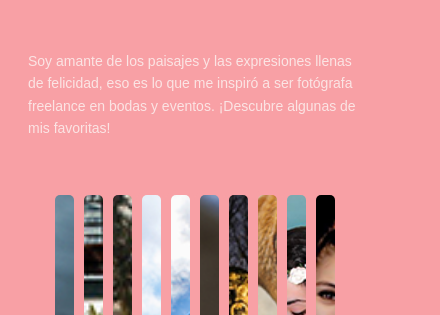
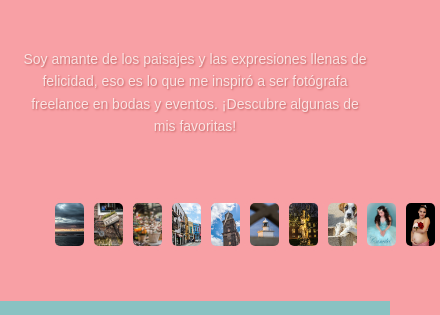
Before and after one commit to PatriSamudio/Portfolio2023, a website built with Vite: page src/components/fotografia/foto.html in a window 390 px wide. Shown: the part 139-454 px from the top of the page, 440 px wide, since content can reach past the window. Built offline with nearby package versions, Linux system fonts and the light colour scheme.

Commit message:
modified all medias and include text description and new curriculum

```diff
--- a/src/components/aboutme/aboutme.css
+++ b/src/components/aboutme/aboutme.css
@@ -7,10 +7,6 @@
     background-color: #f8a0a5;
     font-family: Arial, Helvetica, sans-serif;
     overflow-x: hidden;
-}
-
-.pdf{
-  margin: 10px;
 }
 
 .navbar{
@@ -79,11 +75,14 @@ a:hover{
   background: white;
 }
 
-p{
+.par{
   color: #fbe4e4;
-  font-size: 14px;
+  font-size: 24px;
   line-height: 1.6;
   margin:2em;
+  padding: 2em;
+  text-align: center;
+  text-shadow: 1px 1px 2px #c56262;
 }
 
     article {
@@ -94,13 +93,19 @@ p{
       margin-inline-end: 0;
     }
 
+    .pdf{
+      display: flex;
+      justify-content: center;
+      margin: 10px;
+    }
+
     .footer{
       background-color: #89c2c2;
       display: flex;
       justify-content:center ;
       flex-direction: column;
       width: auto;
-      height: 150px;
+      height: 100px;
       padding: 15px;
       }
 
@@ -152,7 +157,6 @@ p{
 
     .flex {
       display: flex;
-
    }
 
     .link-list {
@@ -184,6 +188,22 @@ p{
       margin-top: 15px;
     }
 
+    .par{
+      color: #fbe4e4;
+      font-size: 14px;
+      line-height: 1.6;
+      margin: 10px;
+      padding: 10px ;
+      text-shadow: 1px 1px 2px #c56262;
+    }
+
+      article {
+        display: block;
+        margin-block-start: 1em;
+        margin-block-end: 1em;
+        margin-inline-start: 0;
+        margin-inline-end: 0;
+      }
 
     .footer{
     height: 80px;
@@ -196,8 +216,4 @@ p{
       width: 26px;
       height: 26px;
     }
-
-    .copy h4{
-    padding-top: 10px;
 }
-}
--- a/src/components/design/desing.css
+++ b/src/components/design/desing.css
@@ -22,7 +22,6 @@
   align-items: center;
   justify-content: space-around;
   list-style: none;
-  font-family: Arial, Helvetica, sans-serif;
   font-size: 24px;
   font-weight: bold;
   color: white;
@@ -74,11 +73,14 @@ a:hover{
   background: white;
 }
 
-p{
+.par{
   color: #fbe4e4;
-  font-size: 14px;
+  font-size: 24px;
   line-height: 1.6;
   margin:2em;
+  padding: 2em;
+  text-align: center;
+  text-shadow: 1px 1px 2px #c56262;
 }
 
   article {
@@ -98,17 +100,16 @@ p{
 }
 
     .carrusel{
-        width: 700%;
+        width: 300%;
         height: auto;
-        max-width: 120em;
-        background-color: #89c2c2;
         border: none;
         border-radius: 10px;
-        overflow: hidden;
+        overflow-y:hidden;
+        overflow-x:scroll;
     }
 
         .grande{
-            width: 800%;
+            width: 290%;
             height: auto;
             background-color: #fbe4e4;
             display: flex;
@@ -140,14 +141,14 @@ p{
 
         h3{
           color: #4d4c4c;
-          font-size: 13px;
-          width: 200px;
+          font-size: 14px;
+          width: auto;
           text-align: center;
           line-height: 1.4;
           margin-top: 1em;
         }
 
-li{
+/* li{
     list-style: none;
 }
 
@@ -186,7 +187,7 @@ li{
 
     .punto.activo{
         background-color: #89c2c2;
-    }
+    } */
 
     .footer{
       background-color: #89c2c2;
@@ -194,7 +195,7 @@ li{
       justify-content:center ;
       flex-direction: column;
       width: auto;
-      height: 150px;
+      height: 100px;
       padding: 15px;
       }
 
@@ -283,6 +284,15 @@ li{
       height: auto;
     }
 
+    .par{
+      color: #fbe4e4;
+      font-size: 14px;
+      line-height: 1.6;
+      margin: 10px;
+      padding: 10px ;
+      text-shadow: 1px 1px 2px #c56262;
+    }
+
       .img1{
         width: 300px;
         height: auto;
@@ -299,8 +309,4 @@ li{
       width: 26px;
       height: 26px;
     }
-
-    .copy h4{
-    padding-top: 10px;
-    }
 }
--- a/src/components/fotografia/foto.css
+++ b/src/components/fotografia/foto.css
@@ -75,12 +75,15 @@ a:hover{
   background: white;
 }
 
-  p{
-    color: #fbe4e4;
-    font-size: 14px;
-    line-height: 1.6;
-    margin:2em;
-  }
+.par{
+  color: #fbe4e4;
+  font-size: 24px;
+  line-height: 1.6;
+  margin:2em;
+  padding: 2em;
+  text-align: center;
+  text-shadow: 1px 1px 2px #c56262;
+}
 
     article {
       display: block;
@@ -121,7 +124,7 @@ a:hover{
       justify-content:center ;
       flex-direction: column;
       width: auto;
-      height: 150px;
+      height: 100px;
       padding: 15px;
     }
 
@@ -205,16 +208,40 @@ a:hover{
       margin-top: 15px;
     }
 
-    section img{
-      width: auto;
-      flex-grow: 1;
-
+    .par{
+      color: #fbe4e4;
+      font-size: 14px;
+      line-height: 1.6;
+      margin: 10px;
+      padding: 10px ;
+      text-shadow: 1px 1px 2px #c56262;
     }
 
-    section img:hover{
+    section{
+      display: flex;
+      width: 100%;
+      height: 100%;
+    }
+
+    .foto{
+      width: 100%;
+      height: auto;
+      flex-grow: 1;
+      object-fit: cover;
+      opacity: 1;
+      transition: 0.5s ease;
+      border: 5px solid #f8a0a5;
+      border-radius: 10px;
+      overflow-y:hidden;
+      overflow-x:scroll;
+    }
+
+    .foto:active{
       cursor: crosshair;
-      width: 300px;
-      border: none;
+      width: 500px;
+      height: auto;
+      opacity: 1;
+      filter: contrast(120%);
     }
 
     .footer{
@@ -228,8 +255,4 @@ a:hover{
       width: 26px;
       height: 26px;
     }
-
-    .copy h4{
-      padding-top: 10px;
-    }
   }
--- a/src/components/fotografia/foto.html
+++ b/src/components/fotografia/foto.html
@@ -32,7 +32,7 @@
     </nav>
   </header>
   <article>
-    <p>
+    <p class="par">
       Soy amante de los paisajes y las expresiones llenas de felicidad, eso es lo que me inspiró a ser fotógrafa
       freelance en bodas y eventos. ¡Descubre algunas de mis favoritas!
     </p>
--- a/src/components/frontend/frontend.css
+++ b/src/components/frontend/frontend.css
@@ -7,7 +7,7 @@
     background-color: #f8a0a5;
     font-family: Arial, Helvetica, sans-serif;
     overflow-x: hidden;
-}
+  }
 
 .navbar{
   width: 100%;
@@ -68,26 +68,29 @@ a{
   margin-right: 25px;
 }
 
-
   .toggle-btn>span {
     width: 100%;
     height: 2px;
     background: white;
   }
 
-  p{
+  .par{
     color: #fbe4e4;
-    font-size: 14px;
+    font-size: 24px;
     line-height: 1.6;
     margin:2em;
+    padding: 2em;
+    text-align: center;
+    text-shadow: 1px 1px 2px #c56262;
   }
 
     .intro{
       display: block;
-      margin-block-start: 1em;
+
+      /* margin-block-start: 1em;
       margin-block-end: 1em;
       margin-inline-start: 0;
-      margin-inline-end: 0;
+      margin-inline-end: 0; */
     }
 
   section{
@@ -122,53 +125,25 @@ a{
           cursor: pointer;
         }
 
-
         h2 {
-        transform: translateX(-200px);
-        opacity: 0;
-        transition: all 0.7s ease-in-out;
         color: #fbe4e4;
         font-size: 30px;
         font-family: Arial, Helvetica, sans-serif;
         text-transform: uppercase;
-        margin: -6px 10px 4px;
+        margin: 10px 10px 4px;
         padding: 0 0 10px;
         border-bottom: 5px solid #fbe4e4;
-        text-shadow: 2px 2px 2px gray;
+        text-shadow: 1px 1px 2px #c56c6c;
         cursor: pointer;
         }
 
         .article p{
           text-align: center ;
           font-size: 14px;
-          margin-left: 20px;
-          margin-right: 20px;
-          margin-bottom: 30px;
+          margin: 30px;
           padding: 0;
           color: #4d4c4c;
         }
-
-    .article a.link{
-      opacity: 0;
-      transition: all 0.4s ease-in-out;
-      transform: translateY(100px);
-      cursor: pointer;
-    }
-
-    .article:hover >img{
-      transform: scale(1.2);
-    }
-
-    .article:hover h2,
-    .article:hover a.link {
-      opacity: 1;
-      transform: translateX(0);
-    }
-
-    .article:hover a.link {
-      transition-delay: 0.2s;
-      transform: translateY(0);
-    }
 
     .footer{
       background-color: #89c2c2;
@@ -176,7 +151,7 @@ a{
       justify-content:center ;
       flex-direction: column;
       width: auto;
-      height: 150px;
+      height: 100%;
       padding: 15px;
     }
 
@@ -260,6 +235,15 @@ a{
       margin-top: 15px;
     }
 
+    .par{
+      color: #fbe4e4;
+      font-size: 14px;
+      line-height: 1.6;
+      margin: 10px;
+      padding: 10px ;
+      text-shadow: 1px 1px 2px #c56262;
+    }
+
     .articulos{
       flex-direction: column;
     }
@@ -275,8 +259,4 @@ a{
       width: 26px;
       height: 26px;
     }
-
-    .copy h4{
-    padding-top: 10px;
-    }
-  }}
+  }
--- a/src/index.css
+++ b/src/index.css
@@ -6,6 +6,7 @@
 body{
   background-color: #f8a0a5;
   overflow-x: hidden;
+  font-family: Arial, Helvetica, sans-serif;
 }
 
 .header{
@@ -19,7 +20,6 @@ body{
     .samu{
     margin-top:120px;
     color:#fbe4e4;
-    font-family: Arial, Helvetica, sans-serif;
     font-size: 150px;
     font-weight: bold;
     display: flex;
@@ -29,7 +29,6 @@ body{
 
     .dio{
     color:#fbe4e4;
-    font-family: Arial, Helvetica, sans-serif;
     font-size: 150px;
     font-weight: bold;
     display:flex;
@@ -41,18 +40,19 @@ body{
     margin-top: 0;
     margin-bottom: 50px;
     color:#fbe4e4;
-    font-family: Arial, Helvetica, sans-serif;
     font-size: 50px;
     justify-self: left;
     display:flex;
     }
 
-    p{
+    .par{
       color: #fbe4e4;
       font-size: 24px;
       line-height: 1.6;
       margin:3em;
+      padding: 3em;
       text-align: center;
+      text-shadow: 1px 1px 2px #c56262;
     }
 
       .section {
@@ -76,8 +76,8 @@ section{
       flex: 1 1 20%;
       border: none;
       border-radius: 20px;
-      margin-right: 10px;
-      margin-left: 10px;
+      margin-right: 20px;
+      margin-left: 20px;
       margin-bottom: 50px;
       position: relative;
       overflow: hidden;
@@ -85,7 +85,7 @@ section{
 
       .article img{
         width: 100% ;
-        height: 500px;
+        height: 550px;
         border: none;
         border-radius: 20px;
         transition: all 500ms ease-out;
@@ -154,7 +154,7 @@ section{
     justify-content:center ;
     flex-direction: column;
     width: auto;
-    height: 150px;
+    height: 100px;
     padding: 15px;
   }
 
@@ -227,12 +227,25 @@ a{
     width: auto;
   }
 
-  section{
+  .par{
+    color: #fbe4e4;
+    font-size: 14px;
+    line-height: 1.6;
+    margin: 10px;
+    padding: 10px ;
+    text-shadow: 1px 1px 2px #c56262;
+  }
+
+  .section{
+    display: block;
+    margin-bottom: 50px;
+  }
+
+  .works{
     display: flex;
     flex-direction: column;
     width: 380px;
     margin: 10px;
-    clip-path: none;
   }
 
 
@@ -247,10 +260,6 @@ a{
     width: 26px;
     height: 26px;
   }
-
-  .copy h4{
-  padding-top: 10px;
-  }
 }
 
 /* //fuxia oscuro d54474
```
Also changed, not shown: src/components/aboutme/aboutme.html (+4 -4 lines), src/components/design/desing.html (+1 -1 lines), src/components/frontend/frontend.html (+1 -2 lines), src/index.html (+2 -2 lines), 1 other file. Lines whose indentation alone changed are shown as unchanged.
